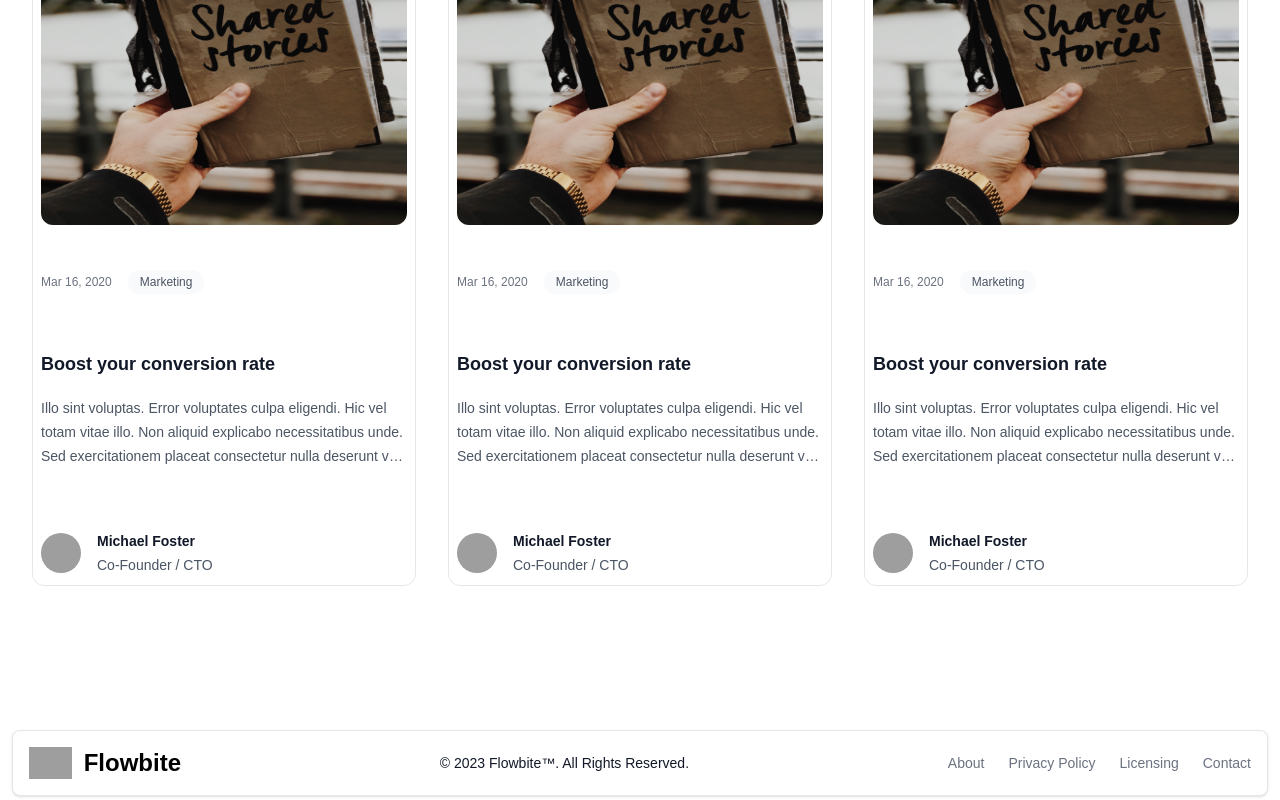
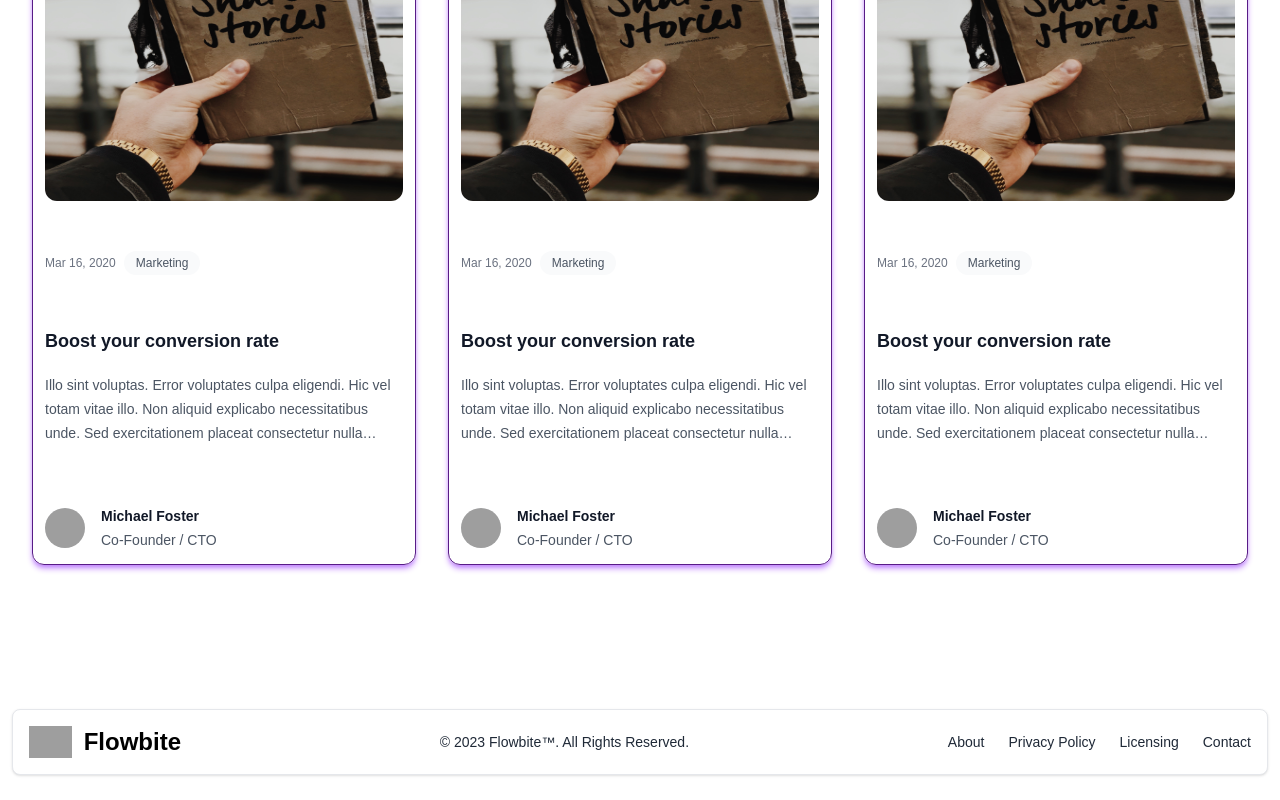
Before and after one commit to sahil-wadhai/BlogVilla, a Next.js app in the folder blogvilla/: page / in a window 1280 px wide. Shown: the part 2083-2883 px from the top of the page. After the commit the page ends 2862 px from the top, so only its background shows below. Built offline with nearby package versions, Linux system fonts and the light colour scheme; grey boxes are pictures that could not be loaded.

Commit message:
improved ui

```diff
--- a/blogvilla/app/layout.js
+++ b/blogvilla/app/layout.js
@@ -11,14 +11,11 @@ export const metadata = {
 export default function RootLayout({ children }) {
   return (
     <html lang="en">
-      <head>
-        {/* <link href="https://cdnjs.cloudflare.com/ajax/libs/flowbite/1.6.5/flowbite.min.css" rel="stylesheet" /> */}
-      </head>
       <body className={inter.className}>
         {children}
         {/* <script src="https://cdnjs.cloudflare.com/ajax/libs/flowbite/1.6.5/flowbite.min.js"></script> */}
         <script type="module" src="https://unpkg.com/ionicons@7.1.0/dist/ionicons/ionicons.esm.js"></script>
-        <script nomodule src="https://unpkg.com/ionicons@7.1.0/dist/ionicons/ionicons.js"></script>
+        <script noModule src="https://unpkg.com/ionicons@7.1.0/dist/ionicons/ionicons.js"></script>
       </body>
     </html>
   )
--- a/blogvilla/app/page.js
+++ b/blogvilla/app/page.js
@@ -2,6 +2,7 @@ import Navbar from "@/components/Navbar"
 import Header from "@/components/Header"
 import Blog from "@/components/Blog"
 import Footer from "@/components/Footer"
+
 export default function Home() {
 
   return (
--- a/blogvilla/components/Blog.jsx
+++ b/blogvilla/components/Blog.jsx
@@ -17,7 +17,7 @@ const posts = [
     },
   },
   {
-    id: 1,
+    id: 2,
     title: 'Boost your conversion rate',
     href: '#',
     description:
@@ -34,7 +34,7 @@ const posts = [
     },
   },
   {
-    id: 1,
+    id: 3,
     title: 'Boost your conversion rate',
     href: '#',
     description:
@@ -51,7 +51,7 @@ const posts = [
     },
   },
   {
-    id: 1,
+    id: 4,
     title: 'Boost your conversion rate',
     href: '#',
     description:
@@ -68,7 +68,7 @@ const posts = [
     },
   },
   {
-    id: 1,
+    id: 5,
     title: 'Boost your conversion rate',
     href: '#',
     description:
@@ -85,7 +85,7 @@ const posts = [
     },
   },
   {
-    id: 1,
+    id: 6,
     title: 'Boost your conversion rate',
     href: '#',
     description:
@@ -106,21 +106,21 @@ const posts = [
 
 export default function Example() {
   return (
-    <div className="bg-white py-24 sm:py-32">
+    <div className="bg-white py-20 sm:py-32">
       <div className="mx-auto max-w-7xl px-6 lg:px-8">
         <div className="mx-auto max-w-2xl lg:mx-0">
-          <h2 className="text-3xl font-bold tracking-tight text-gray-900 sm:text-4xl">From the blog</h2>
-          <p className="mt-2 text-lg leading-8 text-gray-600">
+          <h2 className="text-3xl font-bold tracking-tight text-purple-600 sm:text-4xl">From the blog</h2>
+          <p className="mt-2 text-lg leading-8 text-gray-500">
             Learn how to grow your business with our expert advice.
           </p>
         </div>
-        <div className="mx-auto mt-10 grid max-w-2xl grid-cols-2 gap-x-8 gap-y-16 border-t border-gray-200 pt-10 sm:mt-16 sm:pt-16 lg:mx-0 lg:max-w-none lg:grid-cols-3">
+        <div className="mx-auto mt-6 grid max-w-2xl grid-cols-1 gap-x-8 gap-y-8 border-t border-gray-200 pt-10 sm:mt-16 sm:pt-16 lg:mx-0 lg:max-w-none lg:grid-cols-3">
           {posts.map((post) => (
-            <article key={post.id} className="flex max-w-xl flex-col items-start justify-between border p-2 rounded-xl">
+            <article key={post.id} className="flex max-w-xl flex-col items-start justify-between border border-purple-900 p-3 rounded-xl shadow-md shadow-purple-400">
               <div className="h-1/2 w-full">
                 <img src="/images/notebook.jpg" alt="" className="h-full w-full rounded-xl bg-gray-50" />
               </div>
-              <div className="flex items-center gap-x-4 text-xs">
+              <div className="flex items-center pt-2 gap-x-2 text-xs">
                 <time dateTime={post.datetime} className="text-gray-500">
                   {post.date}
                 </time>
@@ -142,7 +142,7 @@ export default function Example() {
               </div>
               <div className="relative mt-4 flex items-center gap-x-4">
                 <img src={post.author.imageUrl} alt="" className="h-10 w-10 rounded-full bg-gray-50" />
-                <div className="text-sm leading-6">
+                <div className="text-sm leading-6 flex flex-col justify-center">
                   <p className="font-semibold text-gray-900">
                     <a href={post.author.href}>
                       <span className="absolute inset-0" />
--- a/blogvilla/components/Footer.jsx
+++ b/blogvilla/components/Footer.jsx
@@ -2,28 +2,28 @@
 const Footer = () => {
   return (
     <>
-    <footer class="bg-white rounded-lg shadow border mt-4 mx-3 mb-1">
-        <div class="w-full max-w-screen-xl mx-auto p-4 md:py-4">
-            <div class="sm:flex sm:items-center sm:justify-between">
-                <a href="https://flowbite.com/" class="flex items-center mb-4 sm:mb-0">
-                    <img src="https://tailwindui.com/img/logos/mark.svg?color=indigo&shade=500" class="h-8 mr-3" alt="Flowbite Logo" />
-                    <span class="self-center text-2xl font-semibold whitespace-nowrap dark:text-white">Flowbite</span>
+    <footer className="bg-white rounded-lg shadow border mt-4 mx-3 mb-1">
+        <div className="w-full max-w-screen-xl mx-auto p-4 md:py-4">
+            <div className="sm:flex sm:items-center sm:justify-between">
+                <a href="https://flowbite.com/" className="flex items-center mb-4 sm:mb-0">
+                    <img src="https://tailwindui.com/img/logos/mark.svg?color=indigo&shade=500" className="h-8 mr-3" alt="Flowbite Logo" />
+                    <span className="self-center text-2xl font-semibold whitespace-nowrap dark:text-white">Flowbite</span>
                 </a>
                 <div className="flex">
-                    <span class="block text-sm text-gray-900 sm:text-center dark:text-gray-600">© 2023 <a href="https://flowbite.com/" class="hover:underline">Flowbite™</a>. All Rights Reserved.</span>
+                    <span className="block text-sm text-gray-800 sm:text-center dark:text-gray-600">© 2023 <a href="https://flowbite.com/" className="hover:underline">Flowbite™</a>. All Rights Reserved.</span>
                 </div>
-                <ul class="flex flex-wrap items-center mb-6 text-sm font-medium text-gray-500 sm:mb-0 dark:text-gray-400">
+                <ul className="flex flex-wrap items-center mb-6 text-sm font-medium text-gray-800 sm:mb-0 dark:text-gray-500">
                     <li>
-                        <a href="#" class="mr-4 hover:underline md:mr-6 ">About</a>
+                        <a href="#" className="mr-4 hover:underline md:mr-6 ">About</a>
                     </li>
                     <li>
-                        <a href="#" class="mr-4 hover:underline md:mr-6">Privacy Policy</a>
+                        <a href="#" className="mr-4 hover:underline md:mr-6">Privacy Policy</a>
                     </li>
                     <li>
-                        <a href="#" class="mr-4 hover:underline md:mr-6 ">Licensing</a>
+                        <a href="#" className="mr-4 hover:underline md:mr-6 ">Licensing</a>
                     </li>
                     <li>
-                        <a href="#" class="hover:underline">Contact</a>
+                        <a href="#" className="hover:underline">Contact</a>
                     </li>
                 </ul>
             </div>
```
Also changed, not shown: 1 other file (tests, documents, lock files or other folders).
